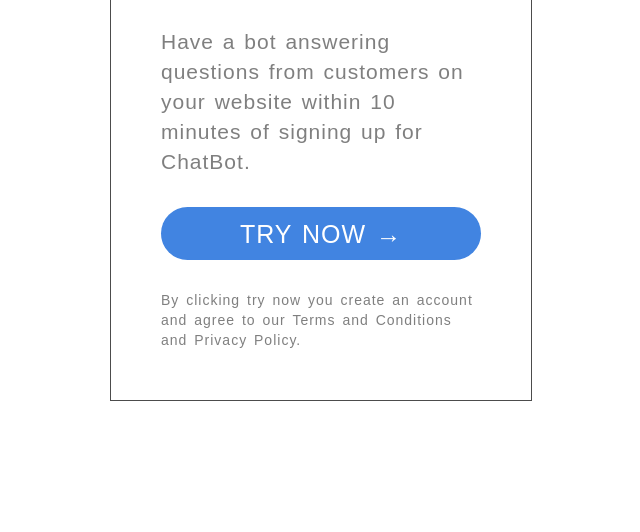
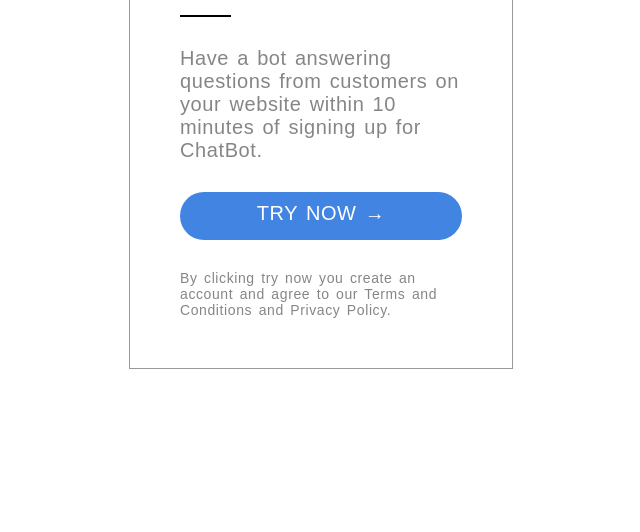
Before and after one commit to Bhanuteja74/html-css-chatbot-add, a plain HTML site: page index.html in a window 1280 px wide. Shown: the part 268-800 px from the top of the page, without its empty margins (319-959 px from the left). Drawn offline with Linux system fonts and the light colour scheme.

Commit message:
styles modified after class

```diff
--- a/index.html
+++ b/index.html
@@ -4,50 +4,52 @@
     <title>Document</title>
     <style>
       * {
-        margin: 30px 0px;
-        font-family: sans-serif;
-        letter-spacing: 1px;
+        margin: 0;
+        padding: 0;
+        box-sizing: border-box;
         word-spacing: 2px;
-        font-size: 35px;
-        color: rgba(0, 0, 0, 0.5);
+        letter-spacing: 0.6px;
       }
 
       article {
-        margin: auto;
-        padding: 20px 50px;
-        border: 1px solid rgb(0, 0, 0, 0.7);
-        width: 25%;
+        margin: 100px auto;
+        padding: 50px;
+        border: 1px solid rgb(0, 0, 0, 0.4);
+        width: 30%;
+        font-size: 20px;
+        font-family: sans-serif;
       }
 
-      article > h1 {
+      article > * {
+        margin-bottom: 30px;
+        color: rgb(0, 0, 0, 0.48);
+      }
+
+      h1 {
+        color: rgb(0, 0, 0, 0.68);
         font-weight: 400;
       }
 
-      article h1 + hr {
-        width: 50px;
-        border: 2px solid #000;
+      hr {
+        border: 1.5px solid #000;
+        width: 18%;
       }
 
-      article hr + p {
-        font-size: 0.6em;
-        line-height: 30px;
+      a {
+        display: block;
+        text-align: center;
+        background-color: #4184e1;
+        height: 48px;
+        text-decoration: none;
+        text-transform: uppercase;
+        border-radius: 30px;
+        padding: 10px;
+        color: #fff;
       }
 
-      article #button {
-        color: #fff;
-        width: 100%;
-        height: 40px;
-        text-transform: uppercase;
-        text-align: center;
-        border-radius: 30px;
-        font-size: 25px;
-        background-color: #4184e1;
-        padding-top: 13px;
-      }
-
-      #button + p {
-        font-size: 0.4em;
-        line-height: 20px;
+      a + p {
+        margin-bottom: 0px;
+        font-size: 14px;
       }
     </style>
   </head>
@@ -59,7 +61,7 @@
         Have a bot answering questions from customers on your website within 10
         minutes of signing up for ChatBot.
       </p>
-      <div id="button">try now &rarr;</div>
+      <a href="#">try now &rarr;</a>
       <p>
         By clicking try now you create an account and agree to our Terms and
         Conditions and Privacy Policy.
```
